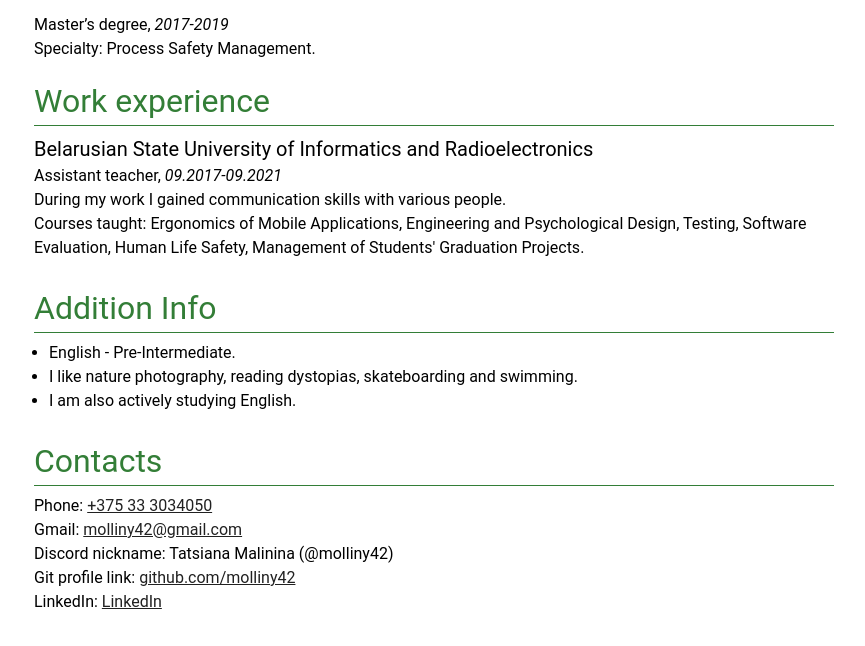
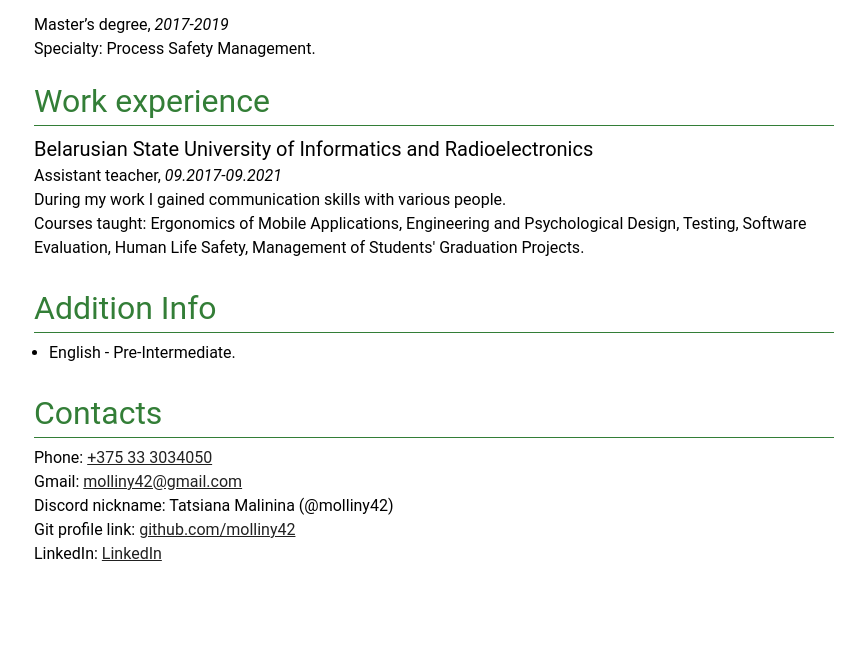
Before and after one commit to molliny42/rsschool-cv, a plain HTML site: page index.html in a window 1280 px wide. Shown: the part 758-1404 px from the top of the page, without its empty margins (206-1071 px from the left). After the commit the page ends 1356 px from the top, so only its background shows below. Drawn offline with Linux system fonts and the light colour scheme.

Commit message:
refactor: edit text in CV

```diff
--- a/index.html
+++ b/index.html
@@ -2,7 +2,7 @@
 <html lang="en">
   <head>
     <meta charset="UTF-8" />
-    <title>Tatsiana Malinina's resume</title>
+    <title>Tatsiana Malinina's CV</title>
     <link rel="stylesheet" href="style.css" />
   </head>
   <body>
@@ -78,11 +78,6 @@
         <h2>Addition Info</h2>
         <ul class="resume-section-list">
           <li>English - Pre-Intermediate.</li>
-          <li>
-            I like nature photography, reading dystopias, skateboarding and
-            swimming.
-          </li>
-          <li>I am also actively studying English.</li>
         </ul>
       </div>
     </div>
```
